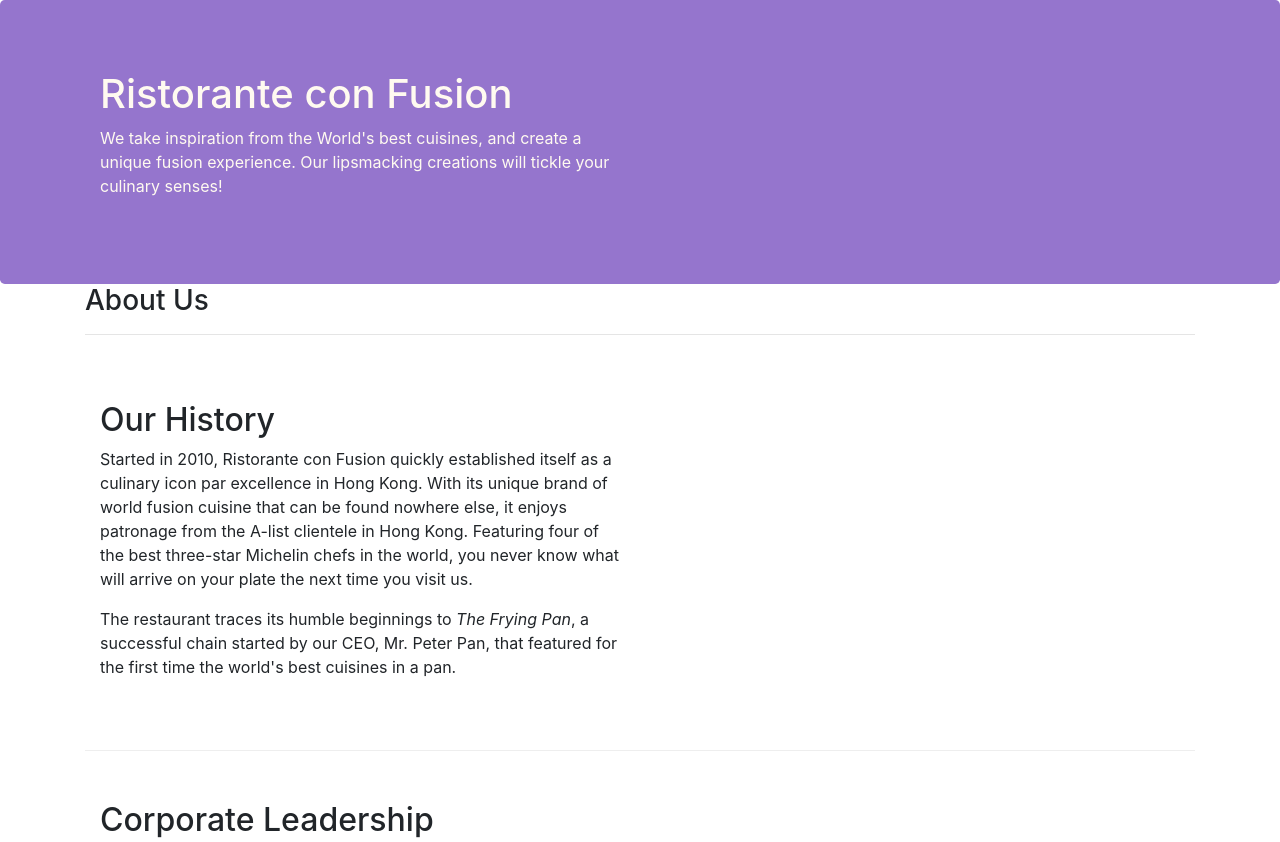
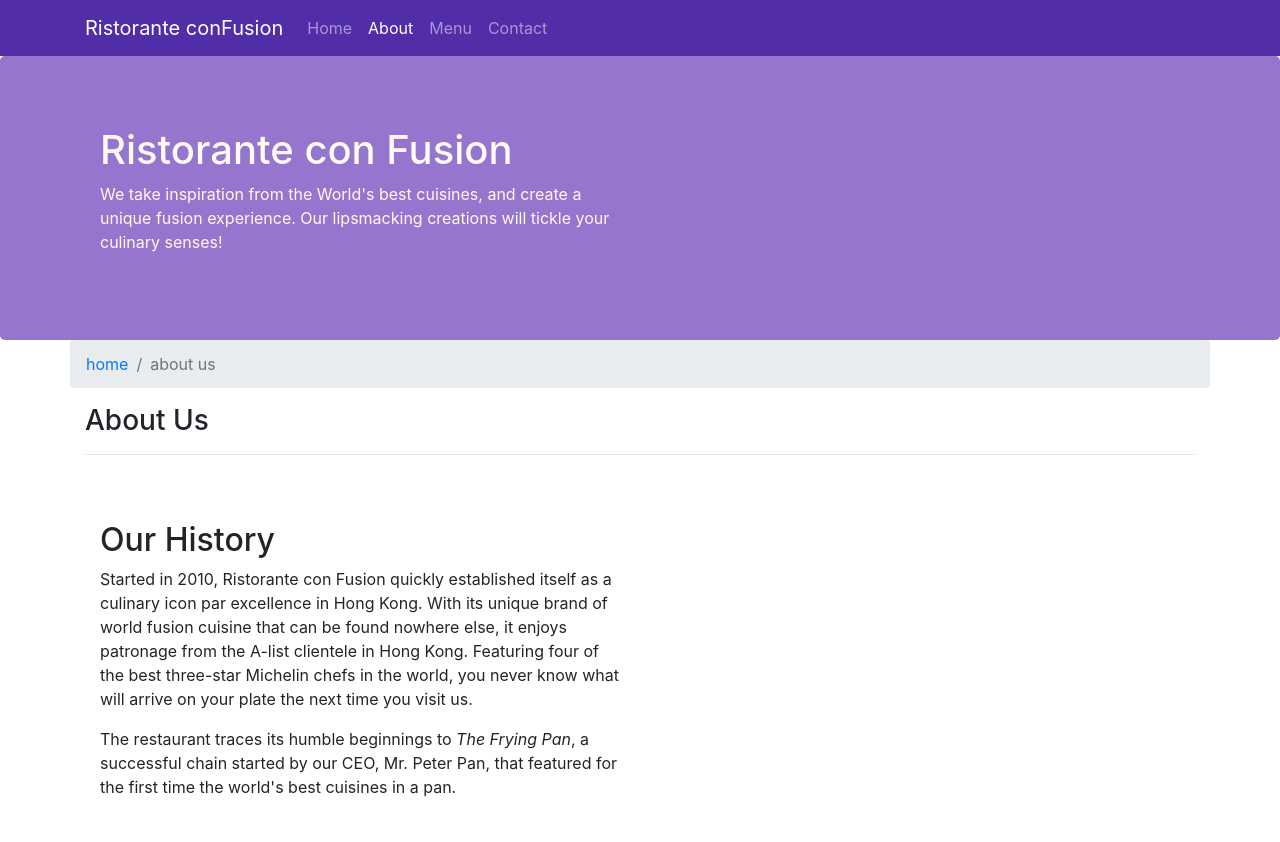
Before and after one commit to wasid-malik/conFusion, a website: page aboutus.html in a window 1280 px wide. Shown: the top 842 px of the page. Drawn offline with nearby package versions, Linux system fonts and the light colour scheme.

Commit message:
navbar and breadcrumb

```diff
--- a/aboutus.html
+++ b/aboutus.html
@@ -15,6 +15,23 @@
 </head>
 
 <body>
+    <nav class="navbar navbar-dark navbar-expand-sm">
+        <div class="container">
+            <button class="navbar-toggler" type="button" data-toggle="collapse" data-target
+            ="#Navbar"><span class="navbar-toggler-icon"></span></button>
+            <a class="navbar-brand" href="index.html">Ristorante conFusion</a>
+            <div class="collapse navbar-collapse" id="Navbar">
+                <ul class="navbar-nav mr-auto">
+                <li class="nav-item"><a href="index.html" class="nav-link">Home</a></li>
+                <li class="nav-item active"><a href="#" class="nav-link">About</a></li>
+                <li class="nav-item"><a href="#" class="nav-link">Menu</a></li>
+                <li class="nav-item"><a href="#" class="nav-link">Contact</a></li>
+            </ul>
+            </div>
+
+        </div>
+    </nav>
+
 
     <header class="jumbotron">
         <div class="container">
@@ -31,6 +48,12 @@
 
     <div class="container">
         <div class="row">
+            <ol class="col-12 breadcrumb">
+                <li class="breadcrumb-item"><a href="index.html">
+                    home
+                </a></li>
+                <li class="breadcrumb-item active">about us</li>
+            </ol>
             <div class="col-12">
                <h3>About Us</h3>
                <hr>
--- a/css/style.css
+++ b/css/style.css
@@ -23,3 +23,6 @@
     margin: 0px;
     color: #0f0f0f;
 }
+.navbar-dark {
+    background-color: #512DA8;
+}
```
Also changed, not shown: index.html (+16 -0 lines).
